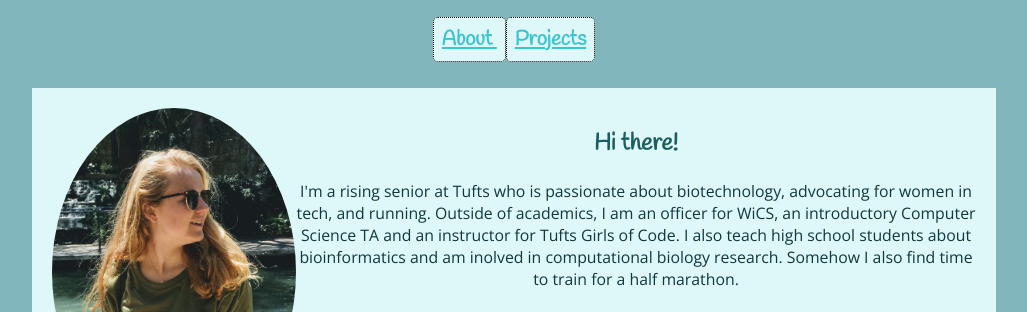
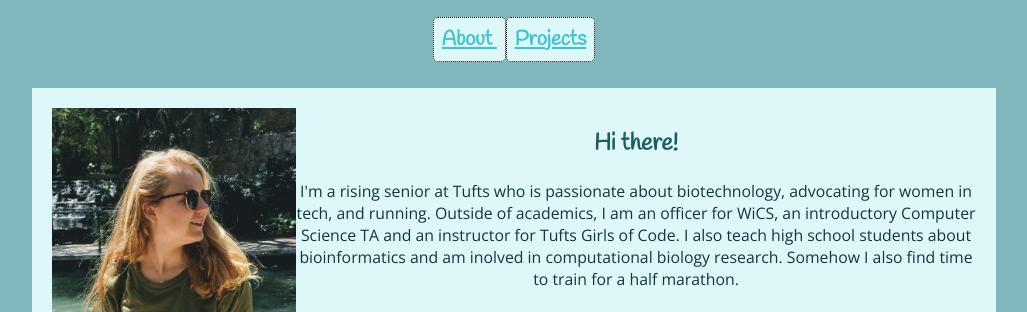
Before and after one commit to hannahvoelker/hannahvoelker.github.io, a plain HTML site: page index.html in a window 1280 px wide. Shown: the part 140-452 px from the top of the page, without its empty margins (126-1153 px from the left). Drawn offline with nearby package versions, Linux system fonts and the light colour scheme.

Commit message:
small bug

```diff
--- a/index.html
+++ b/index.html
@@ -17,7 +17,7 @@
 </h3>
 <div class = "description">
 
-	<img src = "hv.jpg"  alt = "Hello, it's me." class = "img-circle"/>
+	<img class = "profile" src = "hv.jpg"  alt = "Hello, it's me." class = "img-circle"/>
    <div class = "text-block">
    	<h2> Hi there! </h2>
 	I'm a rising senior at Tufts who is passionate about biotechnology, advocating for women in tech, and running. Outside of academics, I am an officer for WiCS, an introductory Computer Science TA and an instructor for Tufts Girls of Code. I also teach high school students about bioinformatics and am inolved in computational biology research. Somehow I also find time to  train for a half marathon.
--- a/style.css
+++ b/style.css
@@ -14,14 +14,11 @@ img {
     height:328px;
     display: block;
     margin: auto;
+}
+.profile {
     float: left;
 }
-.img-circle {
-    border-radius: 50%;
-}
-.img-circle:hover {
-    opacity:0.6;
-}
+
 h3 {
     text-align: center;
     color: #3cc4d1;
```
